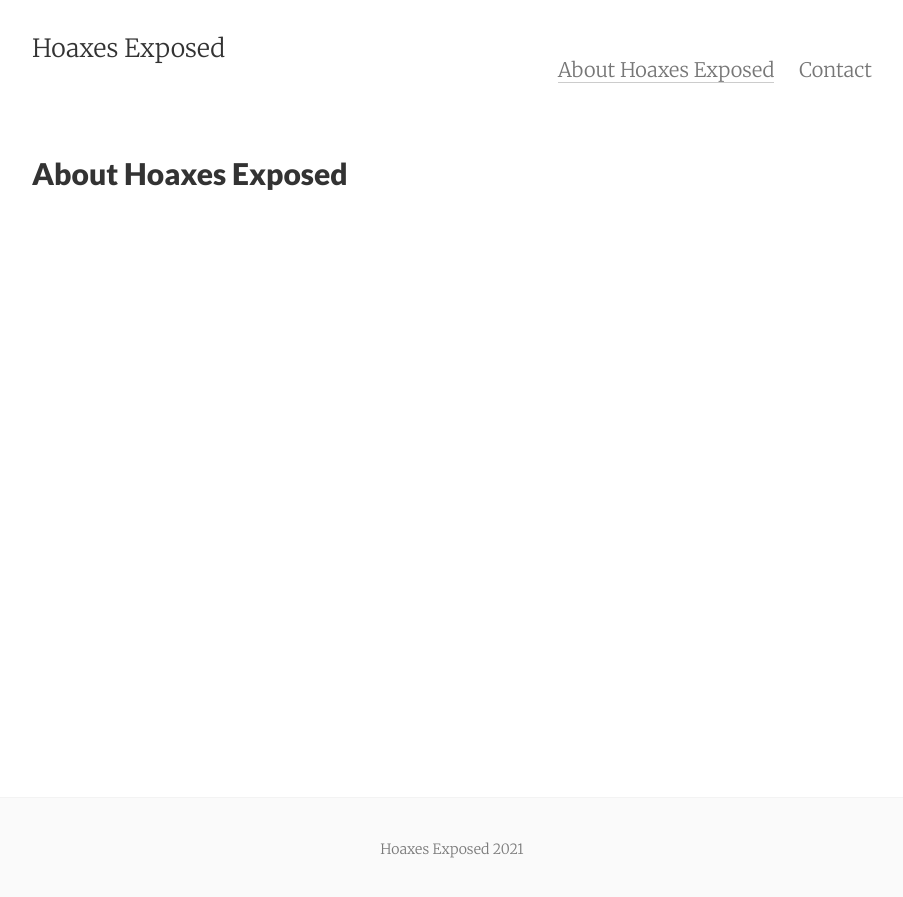
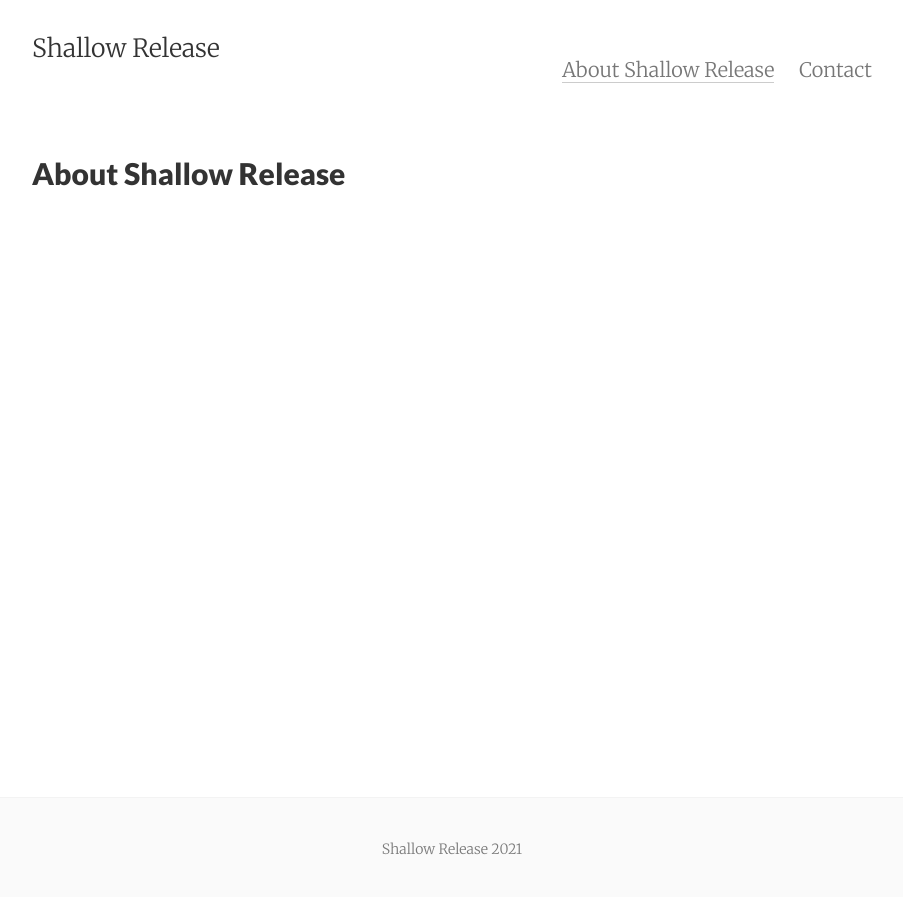
Before and after one commit to thehamr/thehamr.github.io, a Jekyll site: the page built from about.md, in a window 1280 px wide. Shown: the top 897 px of the page, without its empty margins (188-1091 px from the left). Built offline with Jekyll 4.4.1, drawn with Linux system fonts in a browser that asks for light colours.

Commit message:
update name to reflect new domain, update social media feed default photo

```diff
--- a/_config.yml
+++ b/_config.yml
@@ -1,10 +1,10 @@
 # Site settings
-title:       Hoaxes Exposed
+title:       Shallow Release
 email:       thehamr@tuta.io
 author:      Editor
 description: "Harebrained schemes and buffoonish coup d'états"
 baseurl:     ""
-url:         "http://thehamr.github.io"
+url:         "www.shallowrelease.xyz"
 date_format: "%b %-d, %Y"
 header_pages:
  - about.md
--- a/_includes/footer.html
+++ b/_includes/footer.html
@@ -1,7 +1,7 @@
 <footer class="center">
   <div class="measure">
     <small>
-      Hoaxes Exposed 2021
+      Shallow Release 2021
     </small>
   </div>
 </footer>
--- a/_includes/post_footer.html
+++ b/_includes/post_footer.html
@@ -1,7 +1,7 @@
 <div class="py2 post-footer">
   <img src="{{ site.baseurl }}/images/me.jpeg" alt="John Otander" class="avatar" />
   <p>
-    Hoaxes Exposed
+    Shallow Release
   </p>
   <p>
     2021
--- a/about.md
+++ b/about.md
@@ -1,6 +1,6 @@
 ---
 layout: page
-title: About Hoaxes Exposed
+title: About Shallow Release
 permalink: /about/
 tags: about
 ---
```
Also changed, not shown: images/me.jpeg.
